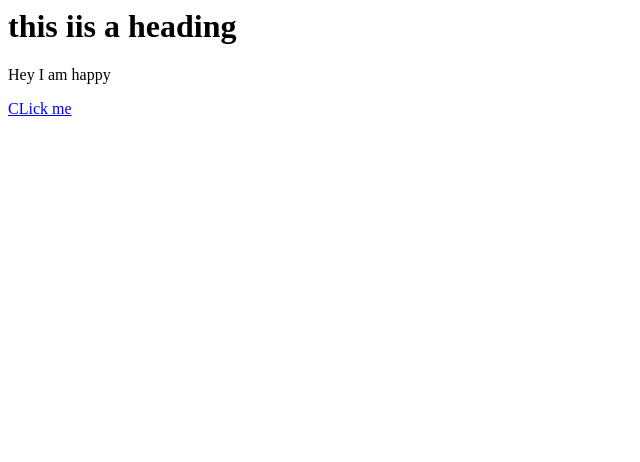
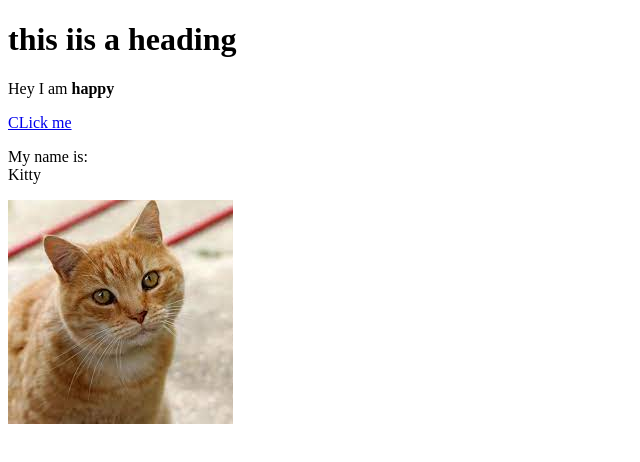
Before and after one commit to jbc472/cartoon-hero, a plain HTML site: page first html.html in a window 1280 px wide. Shown: the whole page, without its empty margins (0-640 px from the left). Drawn offline with Linux system fonts and the light colour scheme.

Commit message:
Added a cat image and a few more elements

```diff
--- a/first html.html
+++ b/first html.html
@@ -1,3 +1,18 @@
-<h1>this iis a heading</h1>
-<p>Hey I am happy</p>
-<a href="https://google.com" target="_blank" title="google">CLick me</a>
+<!DOCTYPE html>
+<html>
+<head>
+    <title>first website</title>
+</head>
+
+
+<body>
+    <h1>this iis a heading</h1>
+    <p>Hey I am <b>happy</b></p>
+    <a href="https://google.com" target="_blank" title="google">CLick me</a>
+    <p> My name is:<br>
+    Kitty</p>
+
+    <img src="img/cat.jpg">
+
+</body>
+</html>
```
Also changed, not shown: img/cat.jpg (added).
